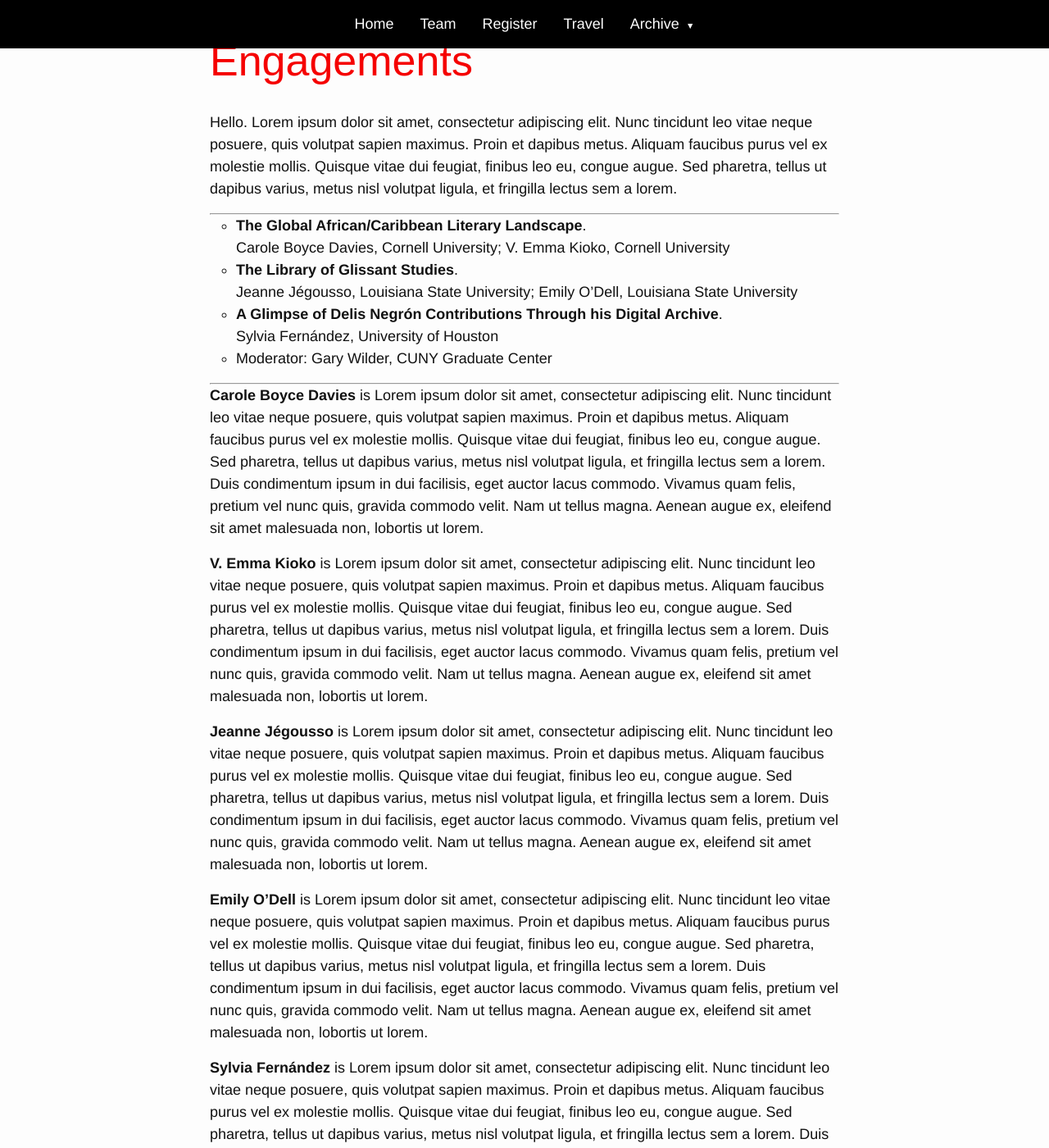
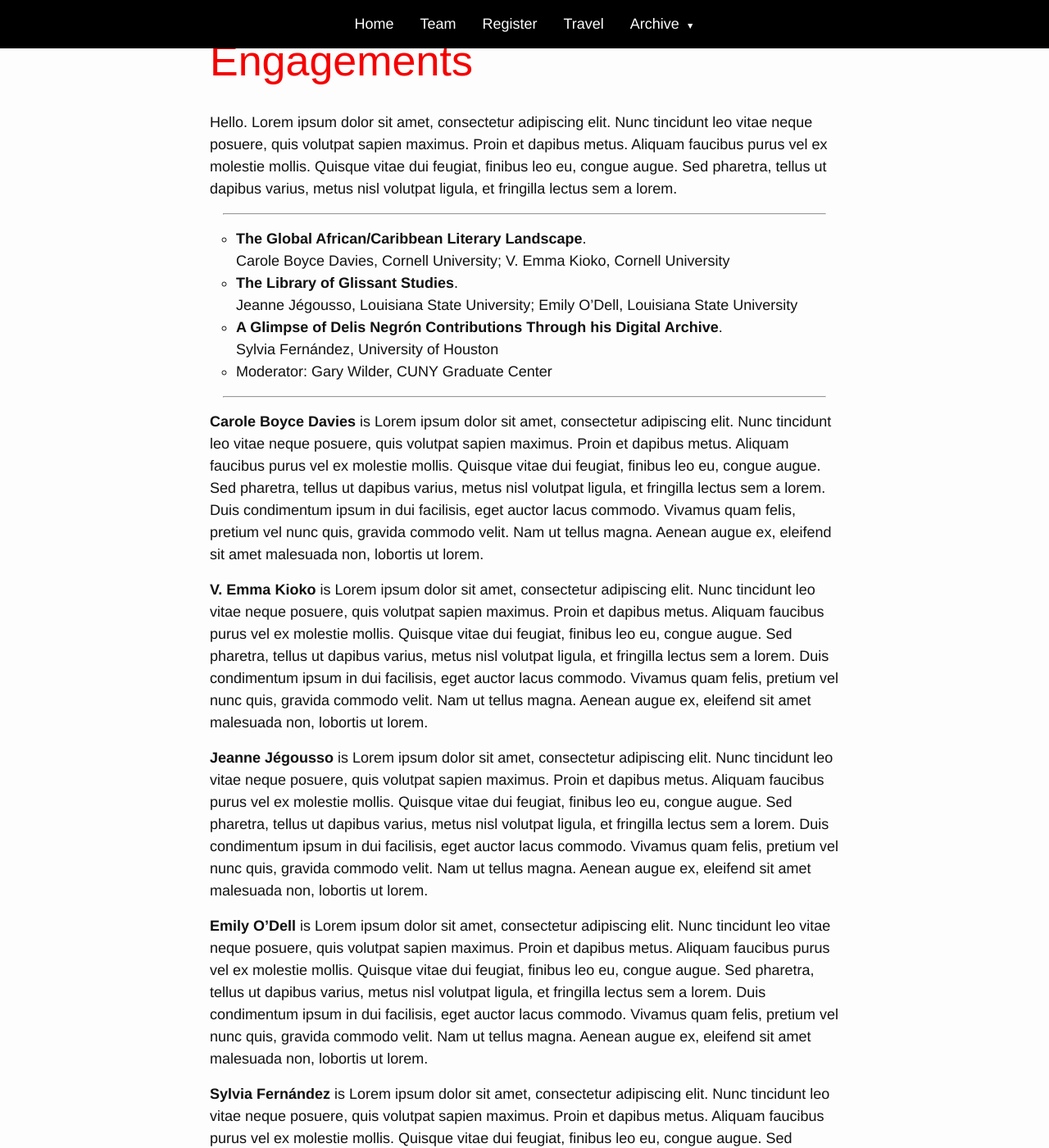
Before and after one commit to kbjosephs/sxcd5-dev, a Jekyll site: the page built from _program/session01.md, in a window 1280 px wide and 1400 px high, scrolled down 579 px. Shown: the whole window at 82% size. Built offline with Jekyll 4.4.1, drawn with Linux system fonts in a browser that asks for light colours.

Commit message:
added margin to hr

```diff
--- a/_config.yml
+++ b/_config.yml
@@ -15,6 +15,8 @@ baseurl: "/2018" # the subpath of your site, e.g. /blog
 url: "" # the base hostname & protocol for your site
 twitter_username: elotroalex
 github_username:  elotroalex
+
+permalink: pretty
 
 collections:
   program:
--- a/_sass/_tcd.scss
+++ b/_sass/_tcd.scss
@@ -65,6 +65,10 @@ p, ul {
     @include media-query($on-palm) {
     font-size: 13px;
     }
+}
+
+hr {
+    margin: 1rem;
 }
 
 /* SITE HEADER */
```
Also changed, not shown: 13 other files.
